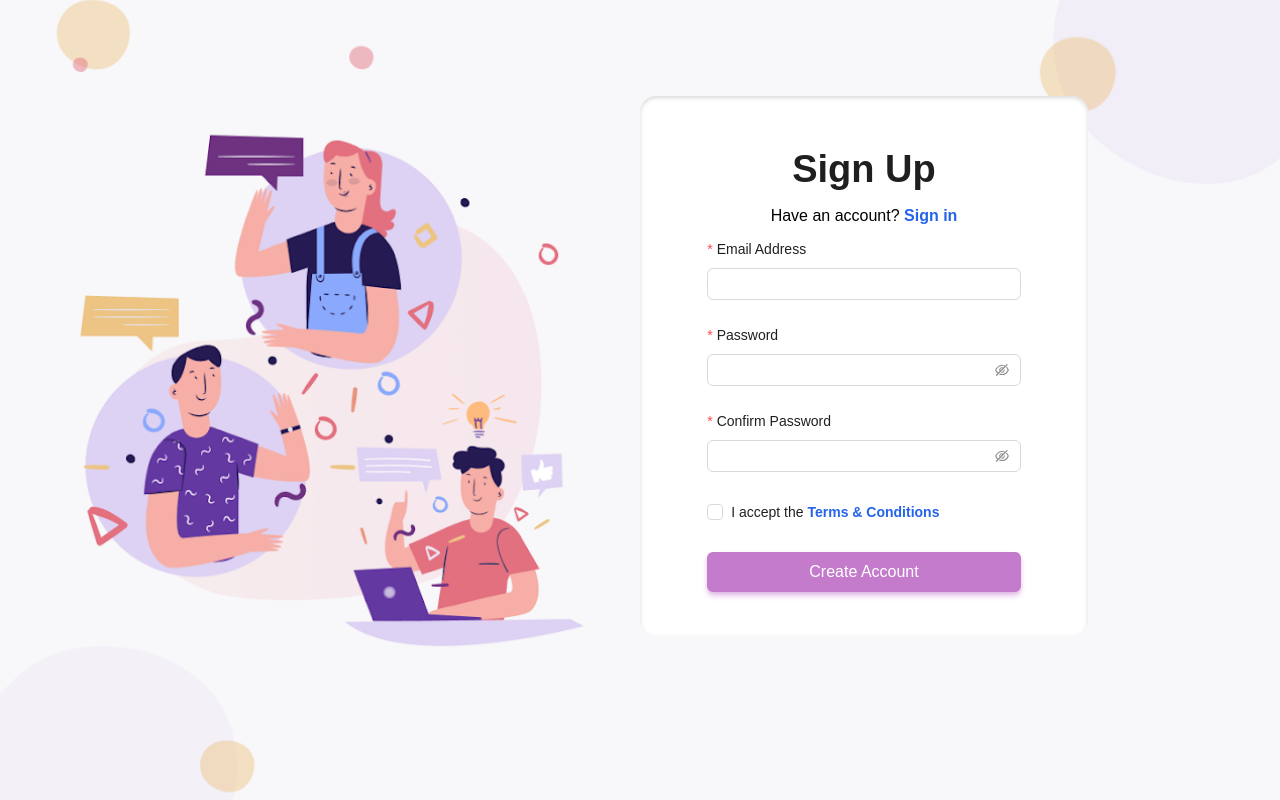
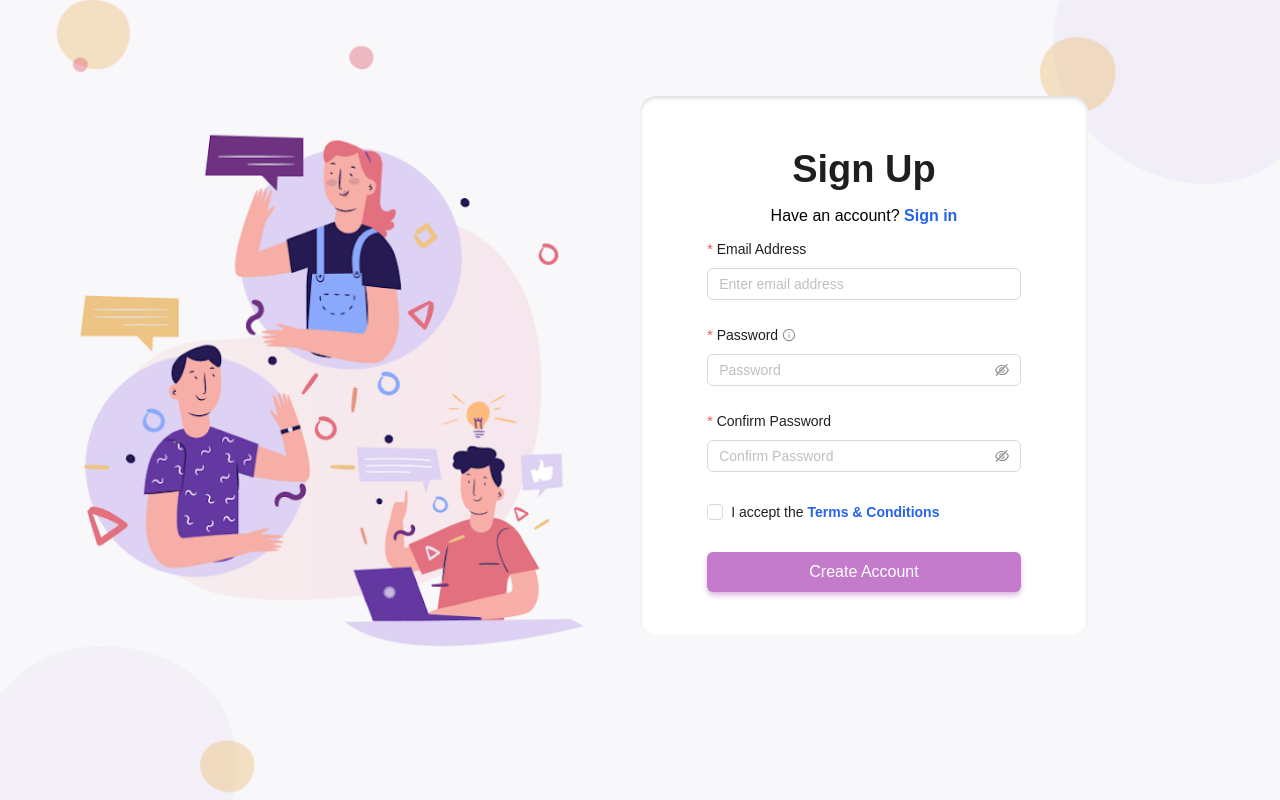
Before and after one commit to ngohieu1209/Social-Network-Client, a React (Create React App) app: page /signup in a window 1280 px wide. Built offline with nearby package versions, Linux system fonts and the light colour scheme.

Commit message:
[feature/signup] handle signup form

```diff
--- /dev/null
+++ b/src/api/authApi.ts
@@ -0,0 +1,37 @@
+import { Signup, Signin } from './../models/auth';
+import axios from "axios";
+
+const authApi = {
+  signUp: async (signUp: Signup) => {
+    return await axios.post(`${process.env.REACT_APP_SERVER_URL}/api/v1/auth/signup`, signUp);
+  },
+
+  signIn: async (signIn: Signin) => {
+    const { data } = await axios.post(`${process.env.REACT_APP_SERVER_URL}/api/v1/auth/signin`, signIn, { withCredentials: true });
+    return data;
+  },
+
+  activationEmail: async (activationToken: string) => {
+    return await axios.post(`${process.env.REACT_APP_SERVER_URL}/api/v1/auth/activation`, { activationToken });
+  },
+
+  forgotPassword: async (email: string) => {
+    return await axios.post(`${process.env.REACT_APP_SERVER_URL}/api/v1/auth/forgot`, { email });
+  },
+
+  resetPassword: async (token: string, password: string) => {
+    return await axios.post(`${process.env.REACT_APP_SERVER_URL}/api/v1/auth/resetPassword`, { password }, {
+      headers: {
+        Authorization: `Bearer ${token}`
+      }
+    });
+  },
+
+  logout: async () => {
+    await axios.post(`${process.env.REACT_APP_SERVER_URL}/api/v1/auth/logout`);
+    localStorage.removeItem('firstLogin');
+    window.location.href = '/';
+  }
+}
+
+export default authApi;
--- a/src/app/features/auth/authSlice.ts
+++ b/src/app/features/auth/authSlice.ts
@@ -1,5 +1,4 @@
 import { createSlice, PayloadAction } from '@reduxjs/toolkit';
-import { Signin } from '../../../models';
 
 interface AuthState {
   isLogged: boolean;
--- /dev/null
+++ b/src/app/features/user/userSaga.ts
@@ -0,0 +1,28 @@
+import { PayloadAction } from '@reduxjs/toolkit';
+import { call, put, takeLatest } from 'redux-saga/effects';
+// import userApi from '../../../api/userApi';
+import { userActions } from './userSlice';
+
+function* getCurrentUserSaga(action: PayloadAction<string>): any {
+  // try {
+  //   // // const { data } = yield call(userApi.getCurrentUser);
+  //   // if (data._id) {
+  //   //   const user = {
+  //   //     id: data._id,
+  //   //     email: data.email,
+  //   //     firstName: data.firstName,
+  //   //     lastName: data.lastName,
+  //   //     avatar: data.avatar,
+  //   //   };
+  //   //   yield put(userActions.getUserSuccess(user));
+  //   // } else {
+  //   //   yield put(userActions.getUserFailed());
+  //   }
+  // } catch (error) {
+  //   yield put(userActions.getUserFailed());
+  // }
+}
+
+export default function* userSaga() {
+  yield takeLatest(userActions.getUserStart.type, getCurrentUserSaga);
+}
--- /dev/null
+++ b/src/app/features/user/userSlice.ts
@@ -0,0 +1,48 @@
+import { createSlice, PayloadAction } from '@reduxjs/toolkit';
+import { UserInformation } from '../../../models';
+
+interface UserState {
+  loading: boolean;
+  user: UserInformation;
+  success: boolean;
+  error: boolean;
+}
+
+const initialState: UserState = {
+  loading: false,
+  user: {
+    id: '',
+    email: '',
+    firstName: '',
+    lastName: '',
+    avatar: '',
+  },
+  success: false,
+  error: false,
+};
+
+export const userSlice = createSlice({
+  name: 'user',
+  initialState,
+  reducers: {
+    getUserStart(state) {
+      state.loading = true;
+    },
+
+    getUserSuccess(state, action: PayloadAction<UserInformation>) {
+      state.loading = false;
+      state.user = action.payload;
+      state.success = true;
+      state.error = false;
+    },
+
+    getUserFailed(state) {
+      state.loading = false;
+      state.success = false;
+      state.error = true;
+    },
+  },
+});
+
+export const userActions = userSlice.actions;
+export const userReducer = userSlice.reducer;
--- a/src/app/store.ts
+++ b/src/app/store.ts
@@ -11,7 +11,7 @@ export const store = configureStore({
   },
   middleware: (getDefaultMiddleware) =>
     getDefaultMiddleware().concat(sagaMiddleware),
-  devTools: process.env.NODE_ENV !== 'production',
+  devTools: true,
 });
 
 sagaMiddleware.run(rootSaga);
--- a/src/index.tsx
+++ b/src/index.tsx
@@ -10,9 +10,7 @@ const root = ReactDOM.createRoot(
   document.getElementById('root') as HTMLElement
 );
 root.render(
-  <React.StrictMode>
     <Provider store={store}>
       <App />
     </Provider>
-  </React.StrictMode>
 );
--- a/src/models/auth.ts
+++ b/src/models/auth.ts
@@ -1,7 +1,5 @@
 export interface Signup {
   email: string;
-  firstName: string;
-  lastName: string;
   password: string;
 }
 
--- a/src/models/index.ts
+++ b/src/models/index.ts
@@ -1 +1,2 @@
 export * from './auth';
+export * from './user';
--- a/src/pages/Signup.tsx
+++ b/src/pages/Signup.tsx
@@ -1,5 +1,10 @@
 import { Button, Checkbox, Form, Input, Typography } from 'antd';
+import { AxiosError } from 'axios';
 import { Link } from 'react-router-dom';
+import { AiOutlineInfoCircle } from 'react-icons/ai';
+import authApi from '../api/authApi';
+import { Signup as SignupDto } from '../models';
+import { openNotification } from '../utils'
 
 const tailFormItemLayout = {
   wrapperCol: {
@@ -18,9 +23,21 @@ const Signup = () => {
 
   const [form] = Form.useForm();
 
-    const onFinish = (values: any) => {
-      console.log('Received values of form: ', values);
-    };
+  const handleSubmit = async (values: SignupDto) => {
+    const { email, password } = values;
+    try {
+      await authApi.signUp({
+        email: email.toLowerCase().trim(),
+        password
+      })
+      openNotification('success', 'Sign Up Successfully', 'Please check your email to verify your account');
+      form.resetFields();
+    } catch (error) {
+      const err = error as AxiosError;
+      const data: any = err.response?.data;
+      openNotification('error', 'Sign Up Failed', data?.message);
+    }
+  }
 
   return (
     <div className='bg-background bg-no-repeat bg-center bg-cover h-screen relative'>
@@ -34,11 +51,14 @@ const Signup = () => {
           Sign Up
         </Typography.Title>
         <p className='mb-2'>
-          Have an account? <Link to='/signin' className='text-blue-600 font-semibold'>Sign in</Link>
+          Have an account?{' '}
+          <Link to='/signin' className='text-blue-600 font-semibold'>
+            Sign in
+          </Link>
         </p>
         <Form
           form={form}
-          onFinish={onFinish}
+          onFinish={handleSubmit}
           scrollToFirstError
           layout='vertical'
           className='w-[70%] label-form'
@@ -57,7 +77,7 @@ const Signup = () => {
               },
             ]}
           >
-            <Input />
+            <Input name='email' placeholder='Enter email address' />
           </Form.Item>
 
           <Form.Item
@@ -68,14 +88,25 @@ const Signup = () => {
                 required: true,
                 message: 'Please input your password!',
               },
+              {
+                min: 8,
+                pattern:
+                  /^(?=.*?[A-Z])(?=.*?[a-z])(?=.*?[0-9])(?=.*?[#?!@$%^&*-]).{8,}$/,
+                message: 'Invalid Password!',
+              },
             ]}
+            tooltip={{
+              title:
+                'Your password must be at least 8 characters including a lowercase letter, an uppercase letter, a number and a special character',
+              icon: <AiOutlineInfoCircle />,
+            }}
             hasFeedback
           >
-            <Input.Password />
+            <Input.Password name='password' placeholder='Password' />
           </Form.Item>
 
           <Form.Item
-            name='confirm'
+            name='confirmPassword'
             label='Confirm Password'
             dependencies={['password']}
             hasFeedback
@@ -98,11 +129,14 @@ const Signup = () => {
               }),
             ]}
           >
-            <Input.Password />
+            <Input.Password
+              name='confirmPassword'
+              placeholder='Confirm Password'
+            />
           </Form.Item>
 
           <Form.Item
-            name='agreement'
+            name='terms'
             valuePropName='checked'
             rules={[
               {
@@ -115,15 +149,20 @@ const Signup = () => {
             {...tailFormItemLayout}
           >
             <Checkbox>
-              I accept the <Link to='' className='text-blue-600 font-semibold'>Terms & Conditions</Link>
+              I accept the{' '}
+              <Link
+                to=''
+                className='text-blue-600 font-semibold'
+              >
+                Terms & Conditions
+              </Link>
             </Checkbox>
           </Form.Item>
           <Form.Item {...tailFormItemLayout}>
             <Button
               type='primary'
               htmlType='submit'
-              disabled={false}
-              className='h-10 w-full mb-5 bg-purple-FrenchMauve hover:bg-purple-Purpureus disabled:bg-white-F1cc  enabled:shadow-md enabled:shadow-purple-PinkLavender'
+              className='h-10 w-full mb-5 bg-purple-FrenchMauve hover:bg-purple-Purpureus shadow-md shadow-purple-PinkLavender'
             >
               <span className='text-base'>Create Account</span>
             </Button>
--- /dev/null
+++ b/src/utils/index.ts
@@ -0,0 +1 @@
+export * from './notification'
--- /dev/null
+++ b/src/utils/notification.ts
@@ -0,0 +1,14 @@
+import { notification } from "antd";
+
+type NotificationType = 'success' | 'info' | 'warning' | 'error';
+
+notification.config({
+  placement: 'top'
+})
+
+export const openNotification = (type: NotificationType, title: string, description: string) => {
+  notification[type]({
+    message: title,
+    description: description,
+  })
+}
```
Also changed, not shown: src/models/user.ts (added, +14 -0 lines), 1 other file (tests, documents, lock files or other folders).
